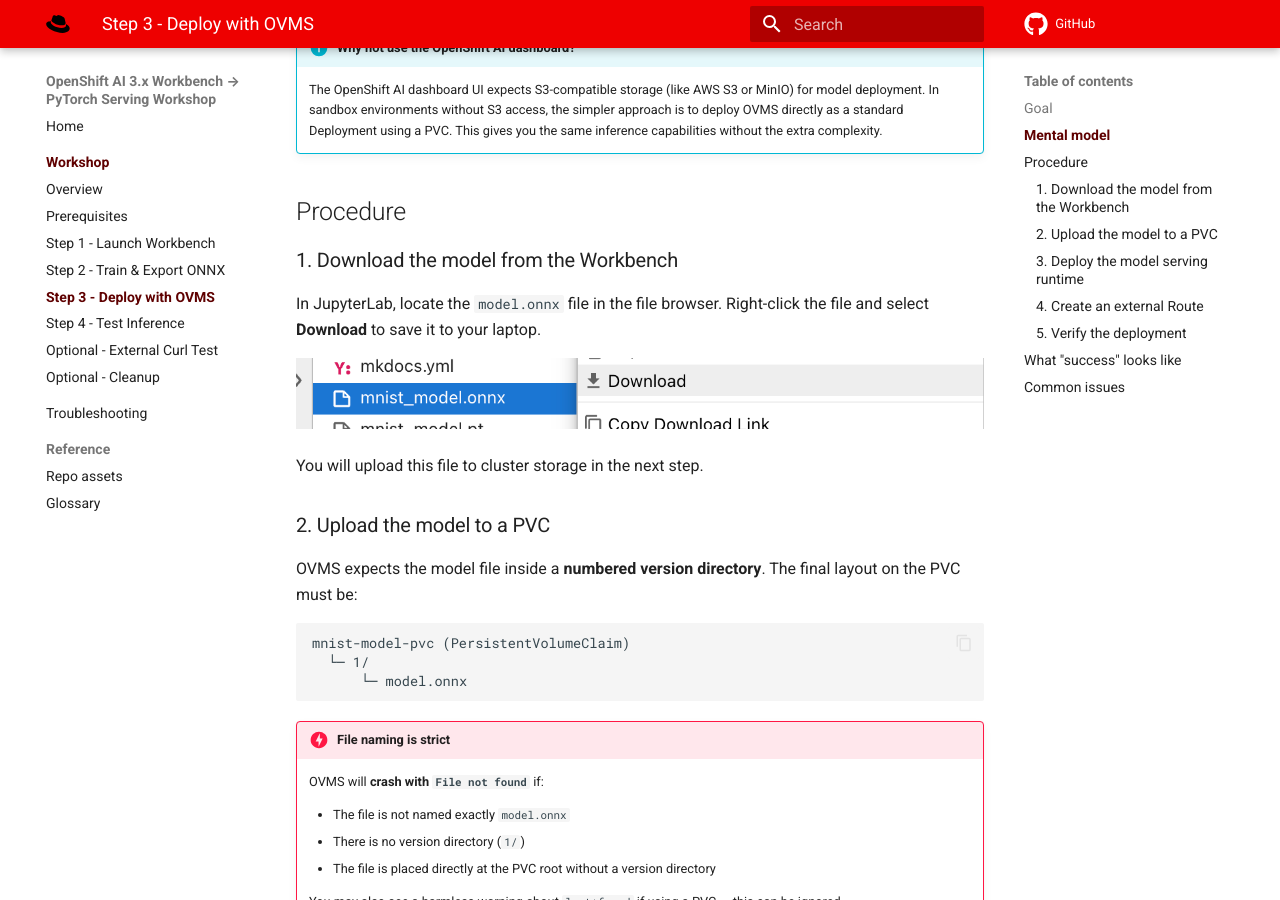
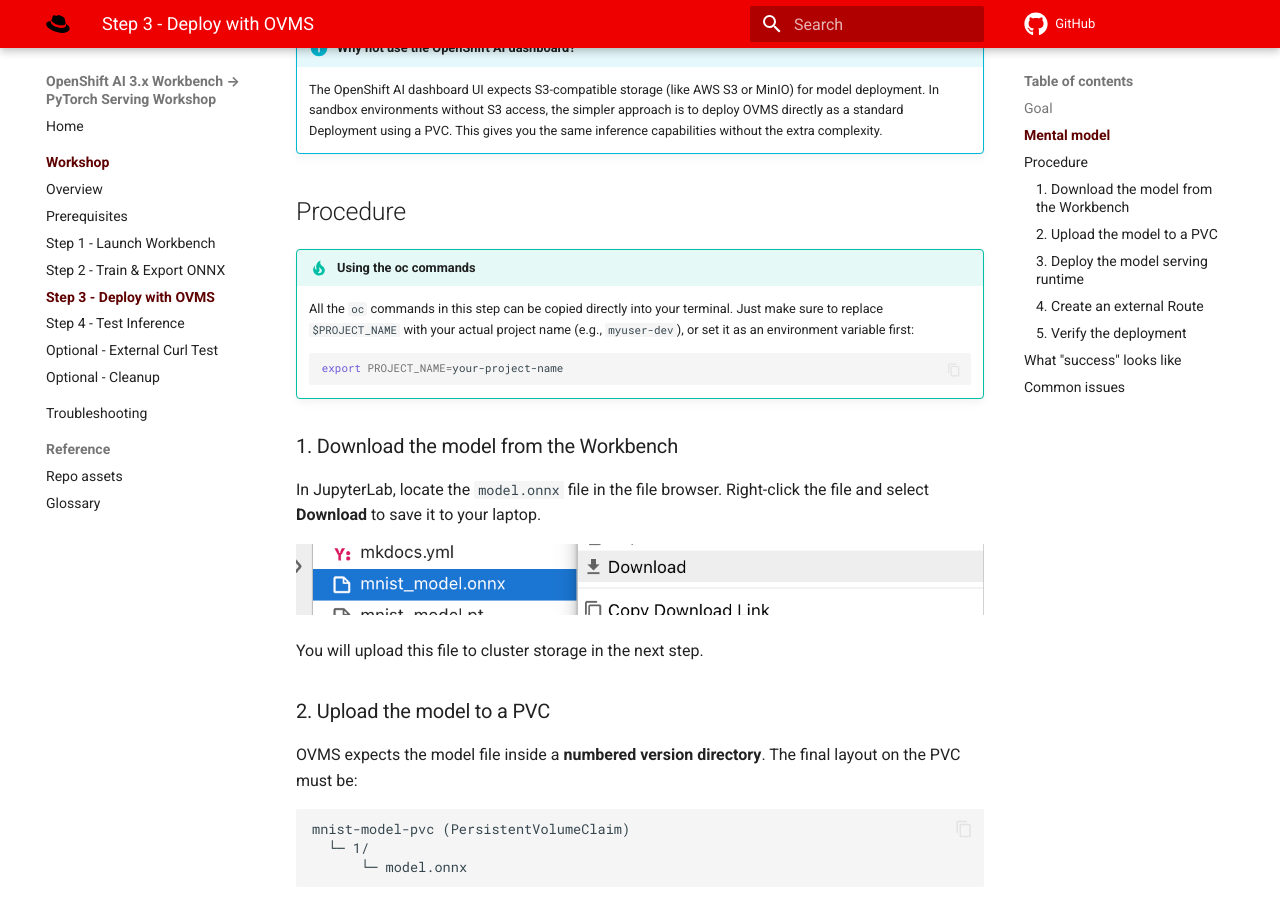
Before and after one commit to rh-aiservices-bu/hello-world-NN, an MkDocs documentation site: the page built from docs/lab/04-serve.md, in a window 1280 px wide and 900 px high, scrolled down 633 px. Built offline with MkDocs 1.6.1 and Material for MkDocs 9.7.7, drawn with Linux system fonts in a browser that asks for light colours; comment, search, counter and statistics services are not loaded.

Commit message:
semantic updates

````diff
--- a/docs/lab/04-serve.md
+++ b/docs/lab/04-serve.md
@@ -21,6 +21,12 @@ model.onnx (exported by the notebook)
     The OpenShift AI dashboard UI expects S3-compatible storage (like AWS S3 or MinIO) for model deployment. In sandbox environments without S3 access, the simpler approach is to deploy OVMS directly as a standard Deployment using a PVC. This gives you the same inference capabilities without the extra complexity.
 
 ## Procedure
+
+!!! tip "Using the oc commands"
+    All the `oc` commands in this step can be copied directly into your terminal. Just make sure to replace `$PROJECT_NAME` with your actual project name (e.g., `myuser-dev`), or set it as an environment variable first:
+    ```bash
+    export PROJECT_NAME=your-project-name
+    ```
 
 ### 1. Download the model from the Workbench
 
````
Also changed, not shown: docs/lab/02-workbench.md (+2 -1 lines).
